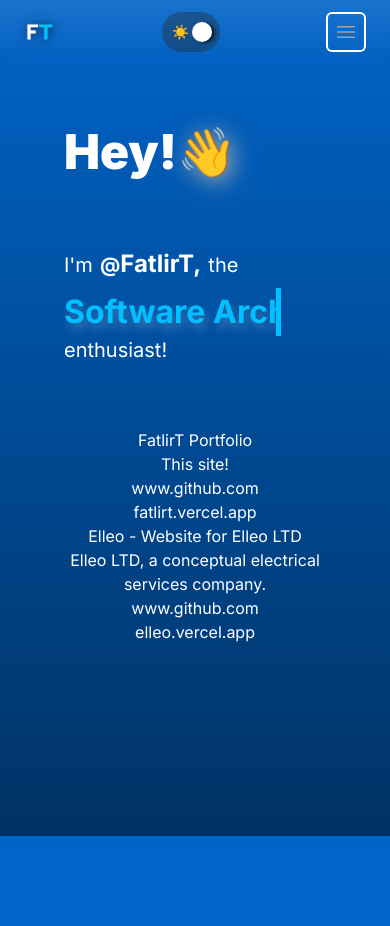
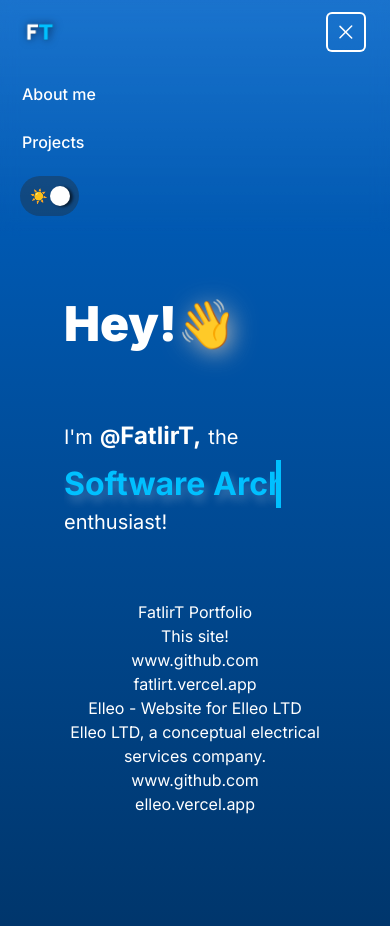
Before and after one commit to FatlirT/portfolio, a Next.js app: page / in a window 390 px wide. Both pictures are taken after a click on the button 345 px from the left and 32 px from the top of the page. Shown: the top 926 px of the page. Before the commit the page ends 844 px from the top, so only its background shows below. Built offline with nearby package versions, Linux system fonts and the light colour scheme.

Commit message:
fix: add styled and functioning mobile menu

```diff
--- a/app/globals.css
+++ b/app/globals.css
@@ -144,3 +144,21 @@ body {
     transform: translateX(0px);
     box-shadow: -2px 1px 5px 0px rgba(0, 0, 0, 0.6);
 }
+
+.mob-menu.icon.bar {
+    transition:
+        transform 1s ease,
+        opacity 0.5s ease;
+}
+
+.mob-menu.icon.close .mob-menu.icon.bar:nth-child(1) {
+    transform: rotate(-45deg) translate(-12px, 10px);
+}
+
+.mob-menu.icon.close .mob-menu.icon.bar:nth-child(2) {
+    opacity: 0;
+}
+
+.mob-menu.icon.close .mob-menu.icon.bar:nth-child(3) {
+    transform: rotate(45deg) translate(5px, -17px);
+}
--- a/components/Nav.tsx
+++ b/components/Nav.tsx
@@ -1,8 +1,15 @@
+'use client';
 import Image from "next/image";
 import Toggle from "./Toggle";
+import { useState } from "react";
 
 const Nav = () => {
 
+    const [isOpen, setIsOpen] = useState(false);
+
+    const handleToggleClick = () => {
+        setIsOpen(!isOpen);
+    };
 
     return (
         <>
@@ -12,7 +19,7 @@ const Nav = () => {
 
                     <div className="items-center flex">
                         <div className="flex flex-shrink-0 items-center ">
-                            <a href="/"><Image className="h-8 w-auto drop-shadow-[0.1rem_0_0.25rem_#00011099]" src="/images/ft.png" alt="Your Company"
+                            <a href="/"><Image className="h-8 w-auto drop-shadow-[0.1rem_0_0.25rem_#00011099]" src="/images/ft.png" alt="Fatlir Topalli logo"
                                 width="100" height="100" />
                             </a>
                         </div>
@@ -25,22 +32,20 @@ const Nav = () => {
                         </div>
                     </div>
 
-                    <Toggle defOption="☀️" altOption="🌙"></Toggle>
+                    <div className="hidden sm:block"><Toggle defOption="☀️" altOption="🌙"></Toggle></div>
+
 
                     <div className="inset-y-0 left-0 flex items-center sm:hidden">
 
                         {/* <!-- Mobile menu button--> */}
-                        <button type="button" className="relative inline-flex items-center justify-center rounded-md p-2 text-gray-400 hover:bg-gray-700 hover:text-white focus:outline-none focus:ring-2 focus:ring-inset focus:ring-white" aria-controls="mobile-menu" aria-expanded="false">
+                        <button type="button" className="relative inline-flex items-center justify-center rounded-md p-2 hover:bg-slate-900/50 dark:hover:bg-neutral-900/80 active:bg-[#252a30ab] active:border-2 active:m-[-2px] focus:outline-none focus:ring-2 focus:ring-inset focus:ring-white" onClick={handleToggleClick} aria-controls="mobile-menu" aria-expanded="false">
                             <span className="absolute -inset-0.5"></span>
 
                             {/* <!-- Icon when menu is closed. Menu open: "hidden", Menu closed: "block" --> */}
-                            <svg className="block h-6 w-6" fill="none" viewBox="0 0 24 24" stroke-width="1.5" stroke="currentColor" aria-hidden="true">
-                                <path stroke-linecap="round" stroke-linejoin="round" d="M3.75 6.75h16.5M3.75 12h16.5m-16.5 5.25h16.5" />
-                            </svg>
-
-                            {/* <!-- Icon when menu is open. Menu open: "block", Menu closed: "hidden" --> */}
-                            <svg className="hidden h-6 w-6" fill="none" viewBox="0 0 24 24" stroke-width="1.5" stroke="currentColor" aria-hidden="true">
-                                <path stroke-linecap="round" stroke-linejoin="round" d="M6 18L18 6M6 6l12 12" />
+                            <svg className={`mob-menu icon ${isOpen ? "close" : ""} h-6 w-6 mob-menu`} fill="none" viewBox="0 0 24 24" stroke-width="1.5" stroke="currentColor" aria-hidden="true">
+                                <path className="mob-menu icon bar" stroke-linecap="round" stroke-linejoin="round" d="M3.75 6.75h16.5M3.75" />
+                                <path className="mob-menu icon bar" stroke-linecap="round" stroke-linejoin="round" d="M3.75 12h16.5m-16.5" />
+                                <path className="mob-menu icon bar" stroke-linecap="round" stroke-linejoin="round" d="M3.75 17.25h16.5" />
                             </svg>
                         </button>
                     </div>
@@ -48,13 +53,16 @@ const Nav = () => {
             </div>
 
             {/* <!-- Mobile menu, show/hide based on menu state. --> */}
-            {/* <div className="sm:hidden" id="mobile-menu">
-                    <div className="space-y-1 px-2 pb-3 pt-2"> */}
-            {/* <!-- Current: "bg-gray-900 text-white", Default: "text-gray-300 hover:bg-gray-700 hover:text-white" --> */}
-            {/* <a href="#" className="text-gray-300 hover:bg-gray-700 hover:text-white block rounded-md px-3 py-2 text-base font-medium">About me</a>
-                        <a href="#" className="bg-gray-900 text-white block rounded-md px-3 py-2 text-base font-medium" aria-current="page">Projects</a>
+            <div className={`sm:hidden ${isOpen ? "block" : "hidden"}`} id="mobile-menu">
+                <div className="space-y-1 px-2 pb-3 pt-2">
+                    {/* <!-- Current: "bg-gray-900 text-white", Default: "text-gray-300 hover:bg-gray-700 hover:text-white" --> */}
+                    <a href="#" className="w-full hover:bg-slate-900/50 dark:hover:bg-neutral-900/80 active:bg-[#252a30ab] active:border-2 active:border-white border-transparent border-2 box-border block rounded-md px-3 py-2 text-base font-medium active:text-neutral-200">About me</a>
+                    <a href="#" className="w-full hover:bg-slate-900/50 dark:hover:bg-neutral-900/80 active:bg-[#252a30ab] active:border-2 active:border-white border-transparent border-2 box-border block rounded-md px-3 py-2 text-base font-medium active:text-neutral-200" aria-current="page">Projects</a>
+                    <div className="sm:hidden px-3 py-2">
+                        <Toggle defOption="☀️" altOption="🌙"></Toggle>
                     </div>
-                </div> */}
+                </div>
+            </div>
         </>
     );
 
```
